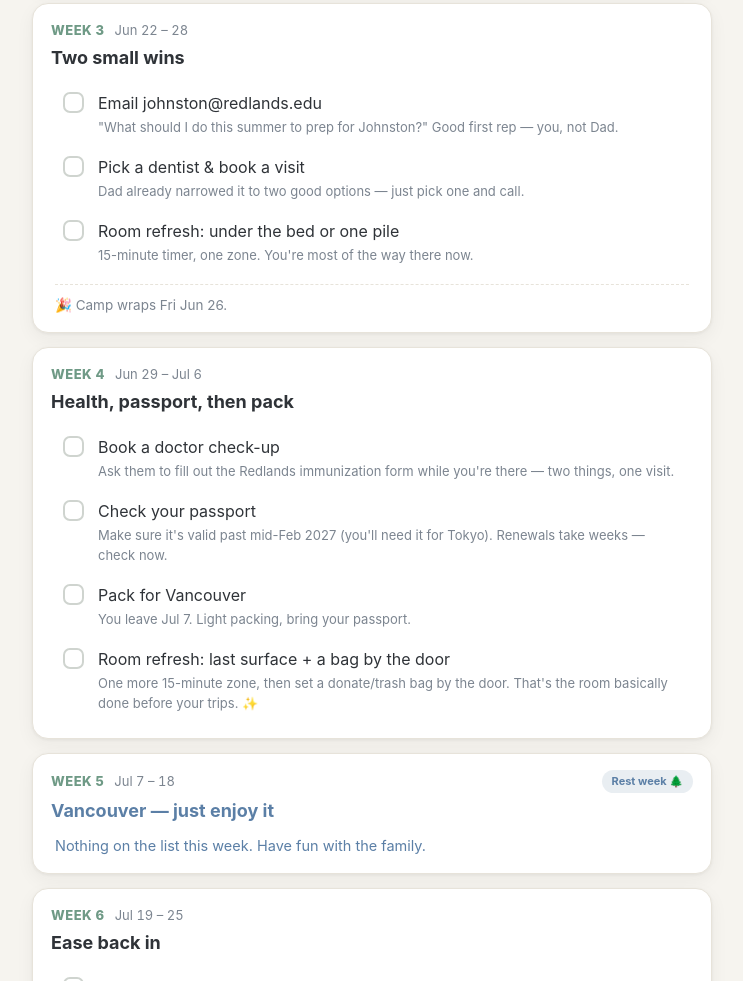
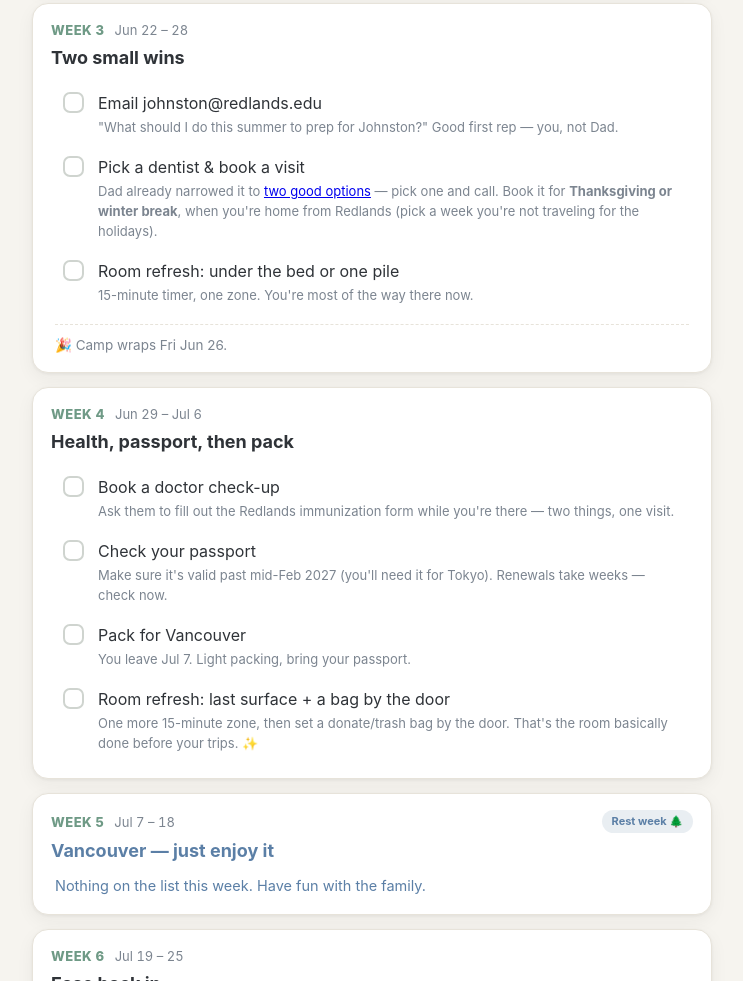
Before and after one commit to aspen404/share, a plain HTML site: page kit-summer/index.html in a window 1280 px wide. Shown: the part 929-1910 px from the top of the page, without its empty margins (268-1011 px from the left). Drawn offline with Linux system fonts and the light colour scheme.

Commit message:
Dentist: link to dentists page + schedule over a school break
Dentist task now links to the published dentists shortlist and says to
book the visit for Thanksgiving or winter break (home from Redlands),
avoiding a holiday-travel week. Public copy keeps the privacy trim
(holiday travel shown generically, not "Florida").

Co-Authored-By: Claude Opus 4.8 (1M context) <noreply@anthropic.com>

```diff
--- a/kit-summer/index.html
+++ b/kit-summer/index.html
@@ -94,7 +94,7 @@
     <div class="wk-head"><span class="wk-num">Week 3</span><span class="wk-dates">Jun 22 – 28</span></div>
     <h3 class="wk-theme">Two small wins</h3>
     <label class="item"><input type="checkbox" data-k="johnston"><span class="txt">Email johnston@redlands.edu<small>"What should I do this summer to prep for Johnston?" Good first rep — you, not Dad.</small></span></label>
-    <label class="item"><input type="checkbox" data-k="dentist"><span class="txt">Pick a dentist & book a visit<small>Dad already narrowed it to two good options — just pick one and call.</small></span></label>
+    <label class="item"><input type="checkbox" data-k="dentist"><span class="txt">Pick a dentist & book a visit<small>Dad already narrowed it to <a href="https://aspen404.github.io/share/dentists/" target="_blank" rel="noopener">two good options</a> — pick one and call. Book it for <b>Thanksgiving or winter break</b>, when you're home from Redlands (pick a week you're not traveling for the holidays).</small></span></label>
     <label class="item"><input type="checkbox" data-k="room3"><span class="txt">Room refresh: under the bed or one pile<small>15-minute timer, one zone. You're most of the way there now.</small></span></label>
     <p class="wk-foot">🎉 Camp wraps Fri Jun 26.</p>
   </div>
```
